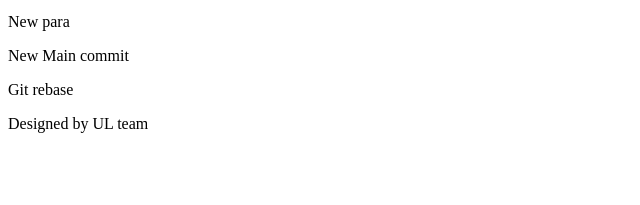
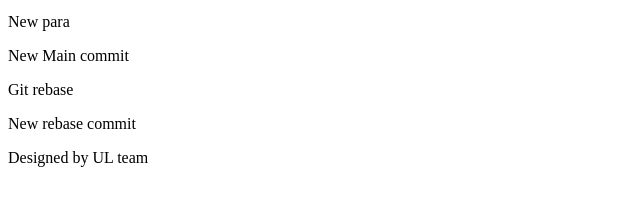
Before and after one commit to KeneddyMusembi/foodmate, a plain HTML site: page index.html in a window 1280 px wide. Shown: the part 101-306 px from the top of the page, without its empty margins (0-640 px from the left). Drawn offline with Linux system fonts and the light colour scheme.

Commit message:
+p index page

```diff
--- a/index.html
+++ b/index.html
@@ -11,6 +11,7 @@
     <p>New para</p>
     <p>New Main commit</p>
     <p>Git rebase</p>
+    <p>New rebase commit</p>
     <footer>Designed by UL team</footer>
 
 </body>
```
